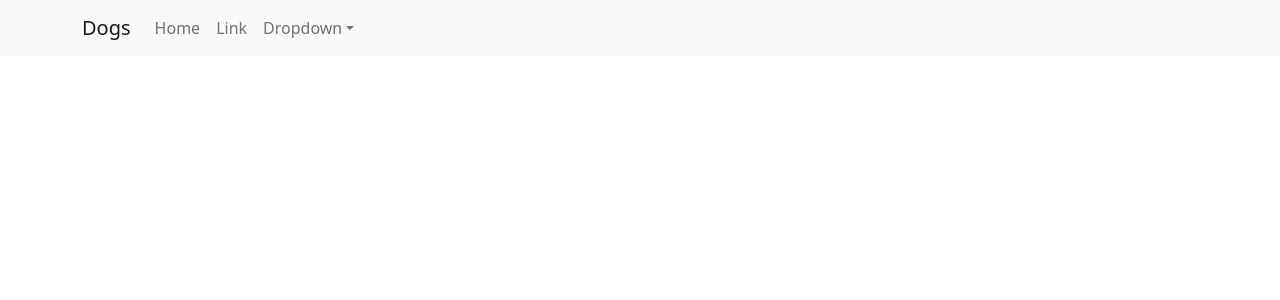
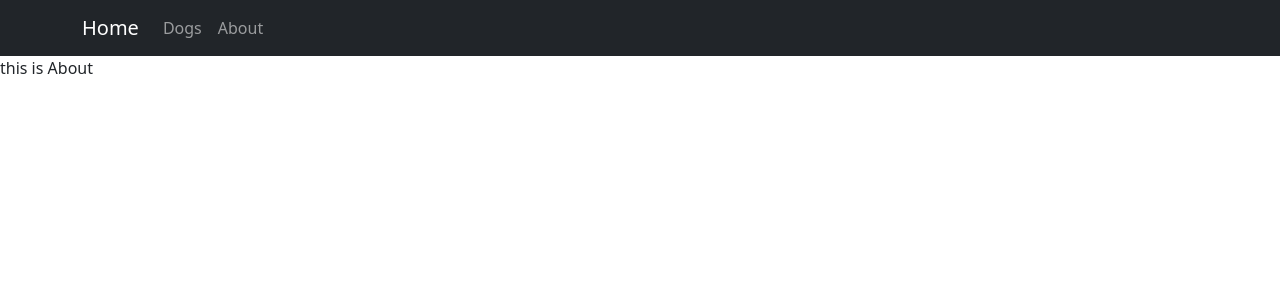
Before and after one commit to picter97/milestone-project-2, a React (Create React App) app: page /about in a window 1280 px wide. Shown: the top 300 px of the page. Built offline with nearby package versions, Linux system fonts and the light colour scheme.

Commit message:
navbar and routes set up

```diff
--- a/package.json
+++ b/package.json
@@ -10,6 +10,8 @@
     "react": "^18.2.0",
     "react-bootstrap": "^2.7.4",
     "react-dom": "^18.2.0",
+    "react-router-bootstrap": "^0.26.2",
+    "react-router-dom": "^6.10.0",
     "react-scripts": "5.0.1",
     "web-vitals": "^2.1.4"
   },
--- a/src/App.js
+++ b/src/App.js
@@ -2,11 +2,12 @@
 import './App.css';
 import NavBar from './components/NavBar';
 
+function App() {
 
-function App() {
+
    return (
      <div>
-      <NavBar />
+       <NavBar/>
      </div>
    );
  }
--- a/src/components/NavBar.jsx
+++ b/src/components/NavBar.jsx
@@ -2,34 +2,40 @@ import React from 'react'
 import Container from 'react-bootstrap/Container';
 import Nav from 'react-bootstrap/Nav';
 import Navbar from 'react-bootstrap/Navbar';
-import NavDropdown from 'react-bootstrap/NavDropdown';
+import {
+  BrowserRouter as Router,
+  Route,
+  Routes
+} from "react-router-dom";
+import Dogs from '../pages/Dogs';
+import About from '../pages/About';
+import Home from '../pages/Home';
+
+
 
 export default function NavBar() {
   return (
+    <Router>
       <div>
-      <Navbar bg="light" expand="lg">
+        <Navbar bg="dark" variant={"dark"} expand="lg">
           <Container>
-          <Navbar.Brand href="#home">Dogs</Navbar.Brand>
+            <Navbar.Brand href="/">Home</Navbar.Brand>
             <Navbar.Toggle aria-controls="basic-navbar-nav" />
             <Navbar.Collapse id="basic-navbar-nav">
               <Nav className="me-auto">
-              <Nav.Link href="#home">Home</Nav.Link>
-              <Nav.Link href="#link">Link</Nav.Link>
-              <NavDropdown title="Dropdown" id="basic-nav-dropdown">
-                <NavDropdown.Item href="#action/3.1">Action</NavDropdown.Item>
-                <NavDropdown.Item href="#action/3.2">
-                  Another action
-                </NavDropdown.Item>
-                <NavDropdown.Item href="#action/3.3">Something</NavDropdown.Item>
-                <NavDropdown.Divider />
-                <NavDropdown.Item href="#action/3.4">
-                  Separated link
-                </NavDropdown.Item>
-              </NavDropdown>
+                <Nav.Link href="dogs">Dogs</Nav.Link>
+                <Nav.Link href="about">About</Nav.Link>
               </Nav>
             </Navbar.Collapse>
           </Container>
         </Navbar>
+
+        <Routes>
+          <Route exact path="/" element={<Home/>}/>
+          <Route exact path="/dogs" element={<Dogs/>}/>
+          <Route exact path="/about" element={<About/>}/>
+        </Routes>
       </div>
+    </Router>
   );
 }
--- /dev/null
+++ b/src/pages/About.jsx
@@ -0,0 +1,7 @@
+import React from 'react'
+
+export default function About() {
+  return (
+    <div>this is About</div>
+  )
+}
--- /dev/null
+++ b/src/pages/Dogs.jsx
@@ -0,0 +1,7 @@
+import React from 'react'
+
+export default function Dogs() {
+  return (
+    <div>this is Dogs</div>
+  )
+}
--- /dev/null
+++ b/src/pages/Home.jsx
@@ -0,0 +1,7 @@
+import React from 'react'
+
+export default function Home() {
+  return (
+    <div>this is Home</div>
+  )
+}
```
Also changed, not shown: 1 other file (tests, documents, lock files or other folders). Lines whose indentation alone changed are shown as unchanged.
